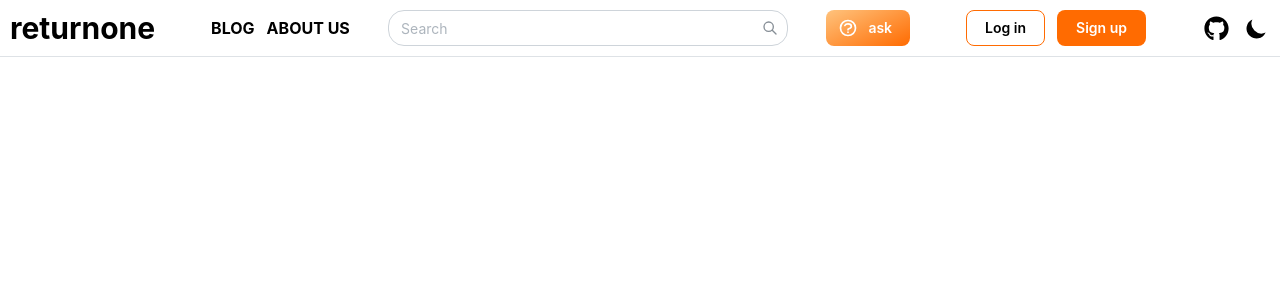
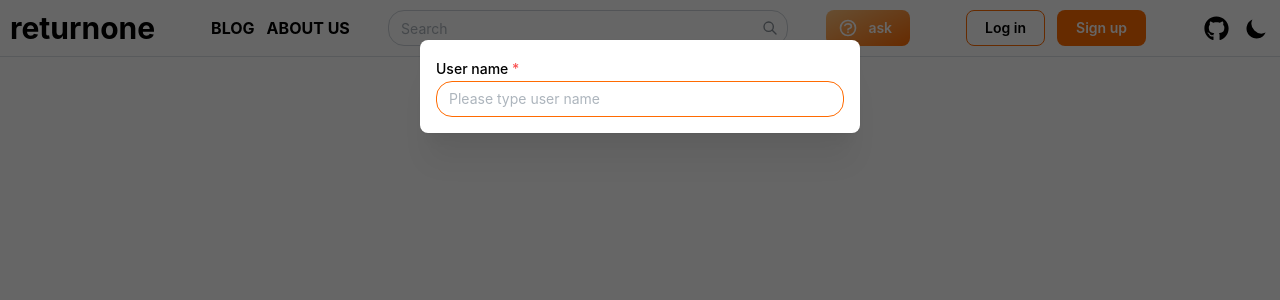
Before and after one commit to returnone-x/website, a Next.js app: page /en in a window 1280 px wide. Both pictures are taken after a click on the button "Log in". Shown: the top 300 px of the page. Built offline with nearby package versions, Linux system fonts and the light colour scheme.

Commit message:
update lauguage and login

```diff
--- a/components/header/Header.tsx
+++ b/components/header/Header.tsx
@@ -15,9 +15,17 @@ import { HiOutlineSearch, HiOutlineQuestionMarkCircle } from "react-icons/hi";
 import { FaGithub } from "react-icons/fa";
 import { useTranslations } from "next-intl";
 import { SetTheme } from "./mode";
+import { SignupLogin } from "./auth";
 
 export function HeaderComponent() {
   const t = useTranslations("Header");
+
+  const signipLoginTranslate = {
+    login: t("login"),
+    signup: t("signup"),
+    username: t("username"),
+    typeusername: t("typeusername")
+  }
 
   return (
     <header className={classes.header}>
@@ -64,12 +72,9 @@ export function HeaderComponent() {
               {t("ask")}
             </Button>
             <Space w="xl" className={classes.flexone} visibleFrom="md" />
-            <Button variant="outline" radius="md" className={classes.signup}>
-              {t("login")}
-            </Button>
-            <Button variant="filled" radius="md" color="">
-              {t("signup")}
-            </Button>
+
+            <SignupLogin t={signipLoginTranslate} />
+
             <Space w="xl" className={classes.flexone} visibleFrom="md" />
             <ActionIcon
               variant="subtle"
--- /dev/null
+++ b/components/header/auth.tsx
@@ -0,0 +1,45 @@
+"use client";
+
+import { ActionIcon, Button, Modal, TextInput } from "@mantine/core";
+import classes from "./Header.module.css";
+import { useDisclosure } from "@mantine/hooks";
+
+type language = {
+  login: string;
+  signup: string;
+  username: string;
+  typeusername: string;
+};
+
+export function SignupLogin({ t }: { t: language }) {
+  const [opened, { open, close }] = useDisclosure(false);
+
+  return (
+    <>
+      <Button
+        variant="outline"
+        radius="md"
+        className={classes.signup}
+        onClick={open}
+      >
+        {t.login}
+      </Button>
+      <Button variant="filled" radius="md" onClick={open}>
+        {t.signup}
+      </Button>
+      <Modal
+        opened={opened}
+        onClose={close}
+        radius="md"
+        withCloseButton={false}
+      >
+        <TextInput
+          label={t.username}
+          withAsterisk
+          placeholder={t.typeusername}
+          radius="lg"
+        />
+      </Modal>
+    </>
+  );
+}
--- a/language/en.json
+++ b/language/en.json
@@ -5,6 +5,12 @@
     "search": "Search",
     "blog": "BLOG",
     "about_us": "ABOUT US",
-    "ask": "ask"
+    "ask": "ask",
+    "username": "User name",
+    "password": "Password",
+    "email": "Email",
+    "typeusername": "Please type user name",
+    "typepassword": "Please type password",
+    "typeemail": "Please type email"
   }
 }
--- a/language/zh-tw.json
+++ b/language/zh-tw.json
@@ -1,2 +1,10 @@
 {
+  "Header": {
+    "signup": "Sign up",
+    "login": "Log in",
+    "search": "Search",
+    "blog": "BLOG",
+    "about_us": "ABOUT US",
+    "ask": "ask"
+  }
 }
```
